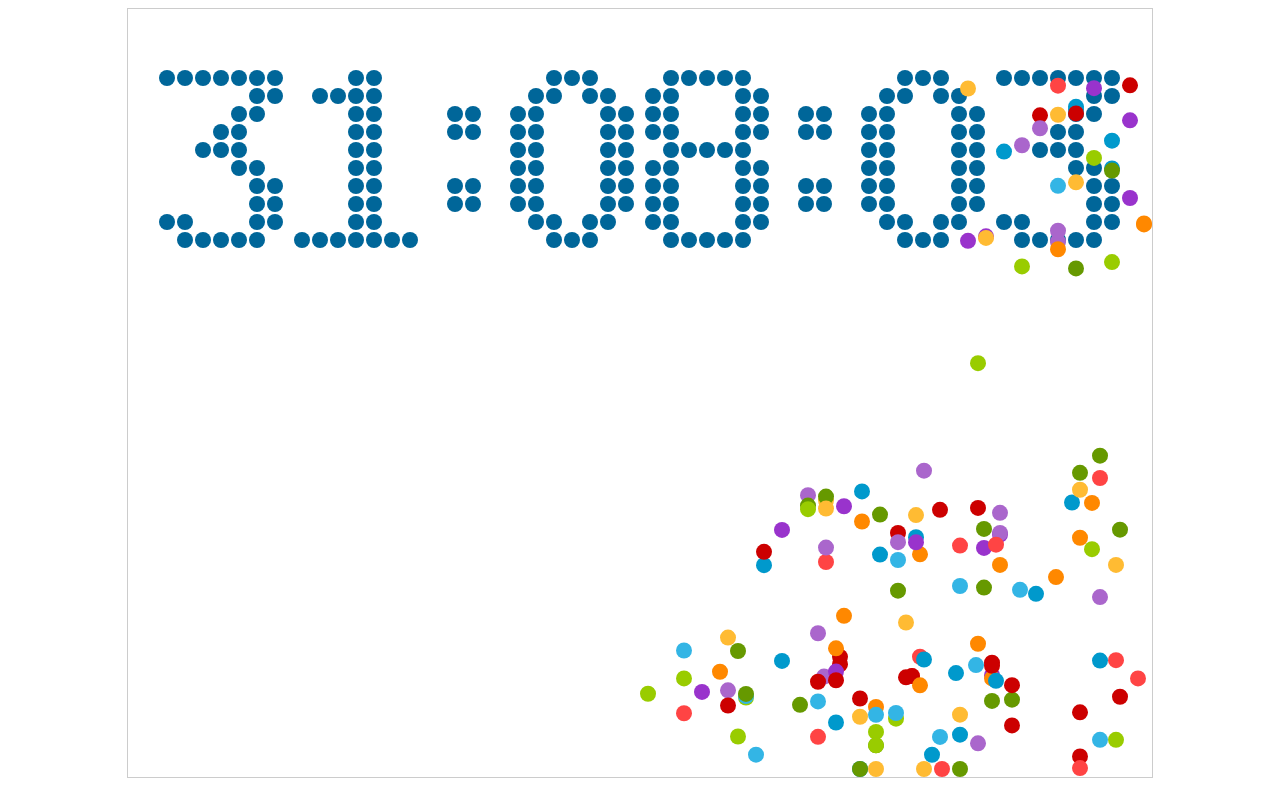
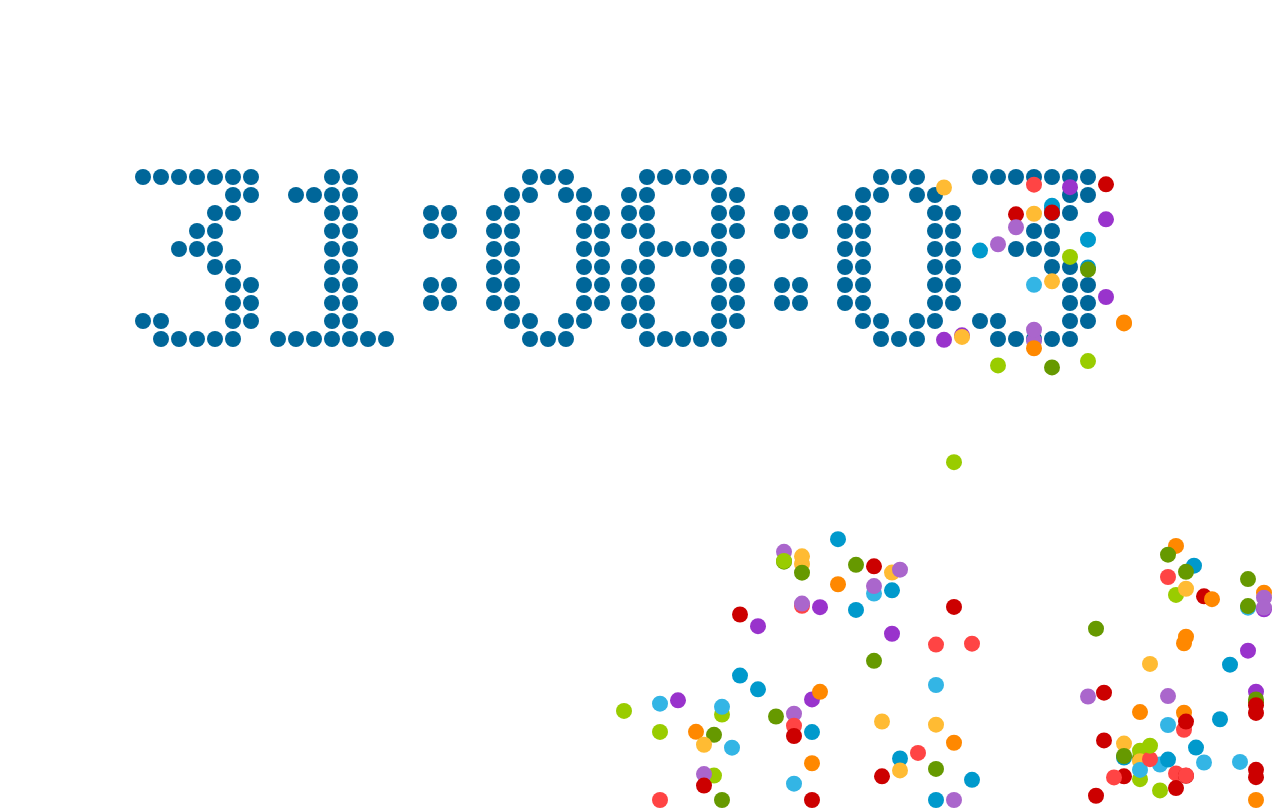
Before and after one commit to guooooooo/canvas-clock, a plain HTML site: page index.html in a window 1280 px wide. Drawn offline with Linux system fonts and the light colour scheme.

Commit message:
宽高自适应

```diff
--- a/countdown.js
+++ b/countdown.js
@@ -13,6 +13,15 @@ const colors = ["#33B5E5","#0099CC","#AA66CC","#9933CC","#99CC00","#669900","#FF
 
 
 window.onload = function() {
+
+    WINDOW_WIDTH = document.body.clientWidth;
+    WINDOW_HEIGHT = document.body.clientHeight;
+    console.log(document.body.clientHeight);
+
+    MARGIN_LEFT = Math.round(WINDOW_WIDTH /10);
+    RADIUS = Math.round(WINDOW_WIDTH * 4 / 5 / 108)-1;
+
+    MARGIN_TOP = Math.round(WINDOW_HEIGHT /5);
 
     var canvas = document.getElementById('canvas');
     var context = canvas.getContext('2d');
@@ -103,7 +112,6 @@ function updateBalls() {
         balls.pop();
     }
 
-    console.log(balls.length)
 }
 
 function addBalls( x , y , num ){
--- a/index.html
+++ b/index.html
@@ -1,24 +1,14 @@
 <!DOCTYPE html>
-<html lang="en">
+<html lang="en" style="height: 100%">
     <head>
         <meta charset="UTF-8">
-    <meta name="viewport" content="width=device-width, initial-scale=1.0">
-    <meta http-equiv="X-UA-Compatible" content="ie=edge">
         <title>canvas倒计时时钟</title>
+    </head>
+    <body style="height: 100%">
+        <canvas id="canvas" style="height: 100%">
+            您的浏览器不支持canvas，请更换浏览器后尝试。
+        </canvas>
         <script src="./digit.js"></script>
         <script src="./countdown.js"></script>
-    <style>
-        body {
-            text-align: center;
-        }
-        #canvas {
-            border: 1px solid #ccc;
-        }
-    </style>
-</head>
-<body>
-    <canvas id="canvas">
-        您的浏览器不支持canvas，请更换浏览器后尝试。
-    </canvas>
     </body>
 </html>
```
Lines whose indentation alone changed are shown as unchanged.
